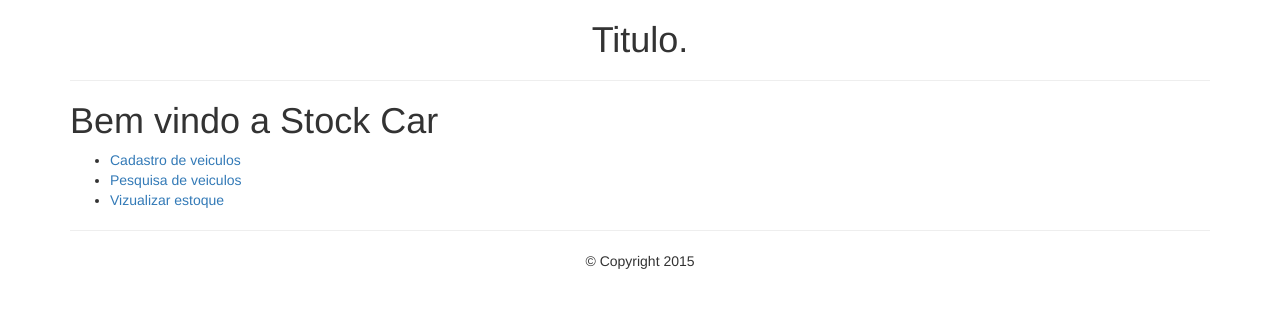
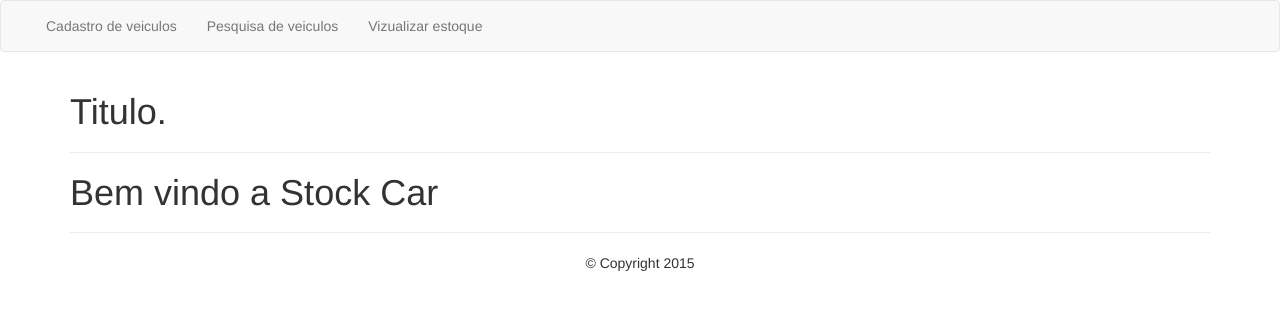
Before and after one commit to DiegoForsoft/Java3-AV1, a plain HTML site: page WebContent/src/index.html in a window 1280 px wide. Drawn offline with nearby package versions, Linux system fonts and the light colour scheme.

Commit message:
Adicionando menu.

```diff
--- a/WebContent/src/index.html
+++ b/WebContent/src/index.html
@@ -7,8 +7,19 @@
         <link rel="stylesheet" href="estilo/estilo.css">
     </head>
     <body>
+    <nav class="navbar navbar-default">
+    	<div class="container-fluid">
+			<div id="navbar" class="navbar-collapse collapse">
+				<ul class="nav navbar-nav">
+					<li><a ng-href="#/cadastro-veiculo">Cadastro de veiculos</a></li>
+					<li><a ng-href="#/pesquisa">Pesquisa de veiculos</a></li>
+					<li><a ng-href="#/estoque">Vizualizar estoque</a></li>
+				</ul>
+			</div>
+    	</div>
+    </nav>
         <div class="container">
-            <header class="centralizado">
+            <header>
             	<h1>Titulo.</h1>
                 <hr>
             </header>
@@ -24,7 +35,7 @@
         <script src="vendor/angular-route.min.js"></script>
         <script src="main.js"></script>
         <script src="controller/FuncionarioController.js"></script>
-
+		<script src="https://ajax.googleapis.com/ajax/libs/jquery/1.11.2/jquery.min.js"></script>
     </body>
 
 </html>
--- a/WebContent/src/partials/bem-vindo.tpl.html
+++ b/WebContent/src/partials/bem-vindo.tpl.html
@@ -1,7 +1,5 @@
 <h1>Bem vindo a Stock Car</h1>
 
 <ul>
-	<li><a ng-href="#/cadastro-veiculo">Cadastro de veiculos</a></li>
-	<li><a ng-href="#/pesquisa">Pesquisa de veiculos</a></li>
-	<li><a ng-href="#/estoque">Vizualizar estoque</a></li>
+
 </ul>
```
